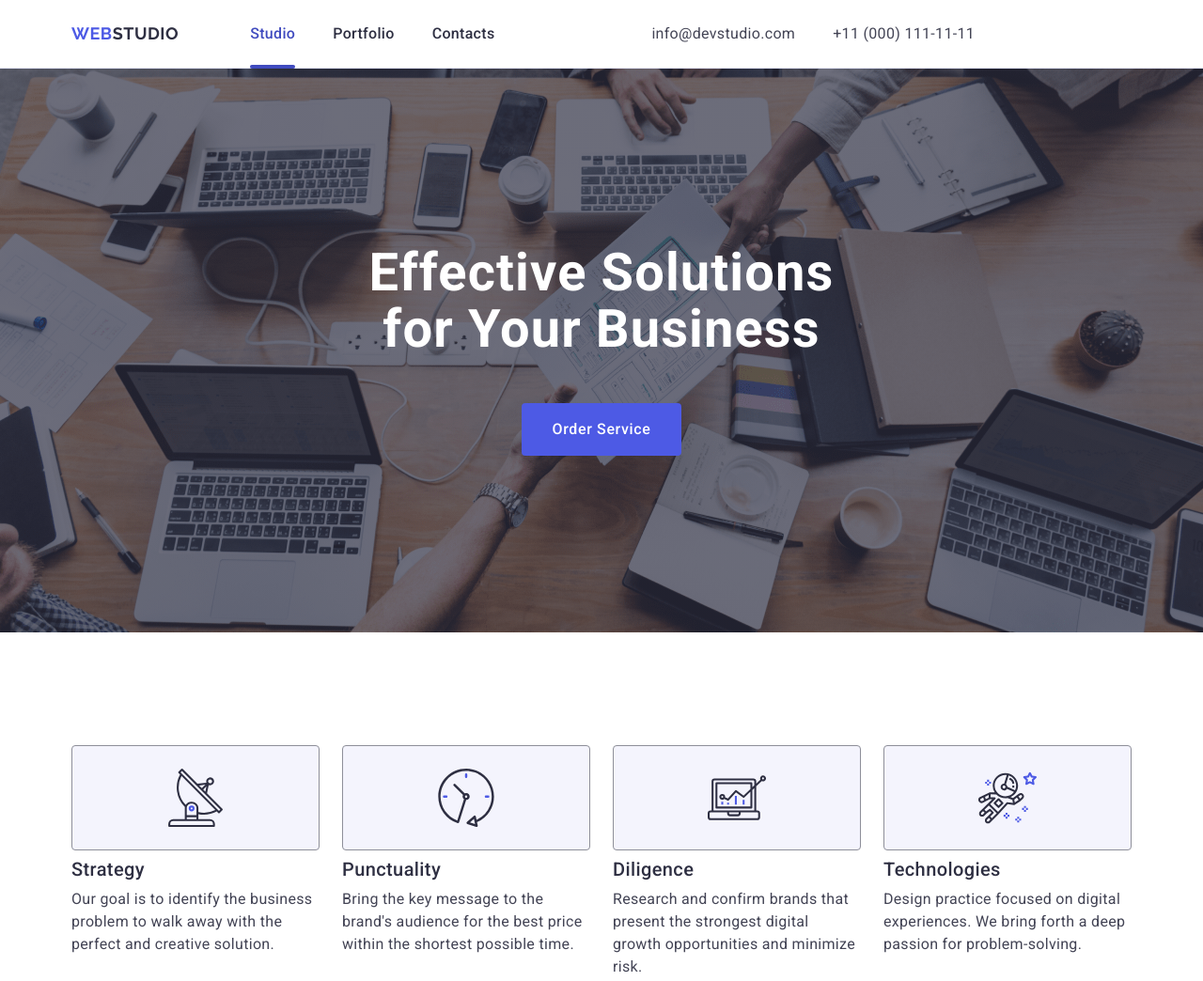
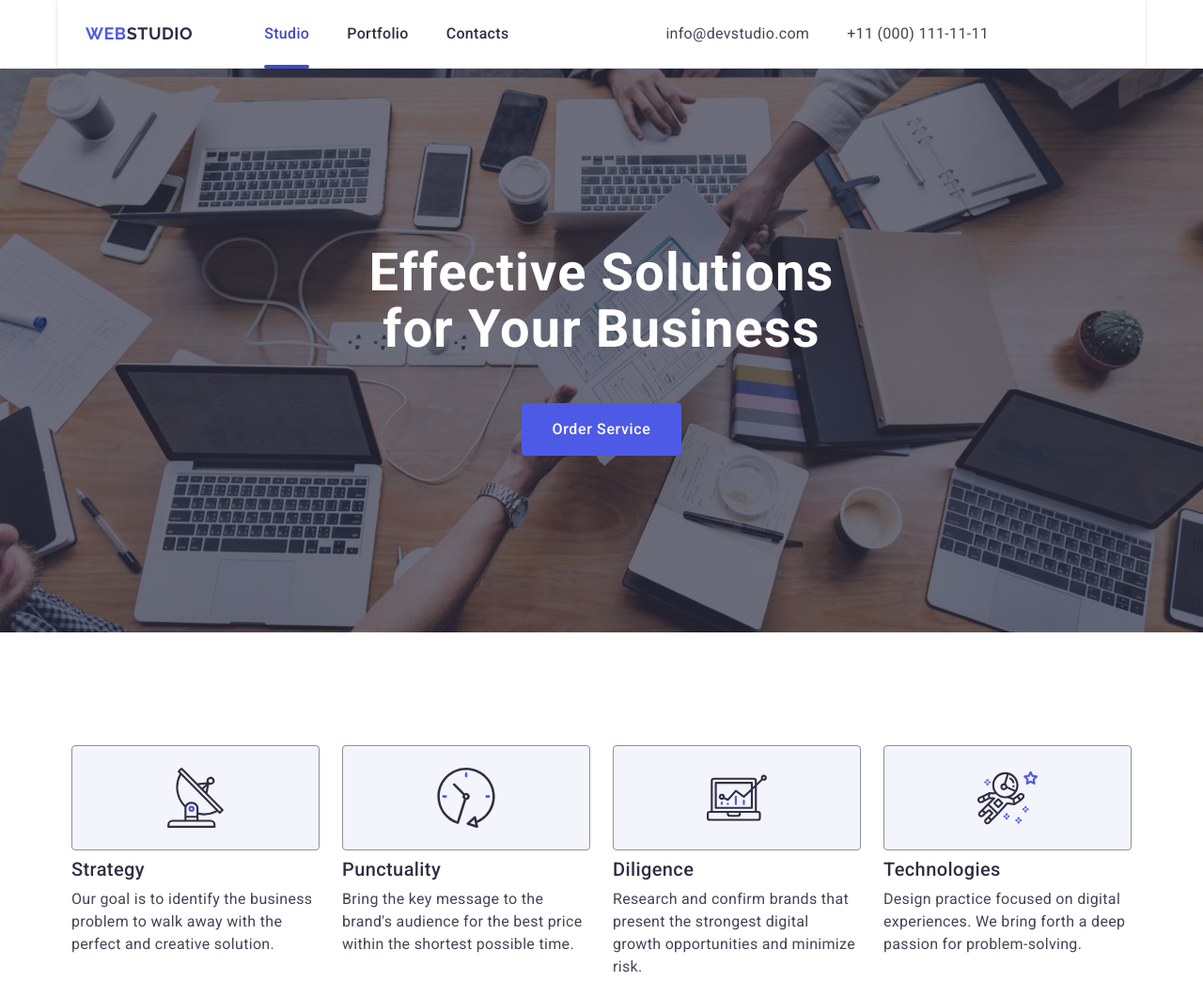
Before and after one commit to Nataliia21a/goit-markup-hw-04, a plain HTML site: page index.html in a window 1280 px wide. Shown: the top 1044 px of the page at 94% size. Drawn offline with nearby package versions, Linux system fonts and the light colour scheme.

Commit message:
red feature

```diff
--- a/css/style.css
+++ b/css/style.css
@@ -51,6 +51,8 @@ img {
 .header {
   border-bottom: 1px solid #e7e9fc;
   background: #fff;
+  box-shadow: 0px 2px 1px rgba(46, 47, 66, 0.08),
+    0px 1px 1px rgba(46, 47, 66, 0.16), 0px 1px 6px rgba(46, 47, 66, 0.08);
 }
 
 .container {
@@ -186,11 +188,12 @@ h1 {
 .hero {
   background: #2e2f42;
   padding: 188px 0;
+  max-width: 1440px;
   background-image: linear-gradient(
       rgba(46, 47, 66, 0.7),
       rgba(46, 47, 66, 0.7)
     ),
-    url(../images/people_office.png);
+    url(../images/people-office.jpg);
   background-repeat: no-repeat;
   background-position: center;
   background-size: cover;
@@ -218,6 +221,7 @@ h1 {
   align-self: center;
   display: block;
   min-width: 169px;
+  transition: background-color 250ms cubic-bezier(0.4, 0, 0.2, 1);
 }
 
 .hero-title {
@@ -248,10 +252,10 @@ h1 {
   width: calc((100% - 3 * 24px) / 4);
 }
 
-.icon-feature {
-  display: block;
-  padding: 24px 100px;
-  width: 100%;
+.icons-feature {
+  display: flex;
+  justify-content: center;
+  align-items: center;
   height: 112px;
   background-color: #f4f4fd;
   border-radius: 4px;
--- a/index.html
+++ b/index.html
@@ -21,7 +21,7 @@
   </head>
 
   <body>
-    <header class="header">
+    <header class="header container">
       <div class="container container-header">
         <nav class="navigation">
           <a href="./index.html" class="logo">Web<span>Studio</span></a>
@@ -69,9 +69,11 @@
           <h2 class="visually-hidden">Feature</h2>
           <ul class="feature-item">
             <li class="feature-item-list">
-              <svg class="icon-feature">
+              <div class="icons-feature">
+                <svg width="64" height="64" class="icon-strategy">
                   <use href="./images/icons.svg#icon-Strategy"></use>
                 </svg>
+              </div>
               <h3 class="feature-subtitle">Strategy</h3>
               <p class="feature-item-text">
                 Our goal is to identify the business problem to walk away with
@@ -79,9 +81,11 @@
               </p>
             </li>
             <li class="feature-item-list">
-              <svg class="icon-feature">
+              <div class="icons-feature">
+                <svg width="64" height="64" class="icon-Punctuality">
                   <use href="./images/icons.svg#icon-Punctuality"></use>
                 </svg>
+              </div>
               <h3 class="feature-subtitle">Punctuality</h3>
               <p class="feature-item-text">
                 Bring the key message to the brand's audience for the best price
@@ -89,9 +93,11 @@
               </p>
             </li>
             <li class="feature-item-list">
-              <svg class="icon-feature">
+              <div class="icons-feature">
+                <svg width="64" height="64" class="icon-Diligence">
                   <use href="./images/icons.svg#icon-Diligence"></use>
                 </svg>
+              </div>
               <h3 class="feature-subtitle">Diligence</h3>
               <p class="feature-item-text">
                 Research and confirm brands that present the strongest digital
@@ -99,9 +105,11 @@
               </p>
             </li>
             <li class="feature-item-list">
-              <svg class="icon-feature">
+              <div class="icons-feature">
+                <svg width="64" height="64" class="icon-Technologies">
                   <use href="./images/icons.svg#icon-Technologies"></use>
                 </svg>
+              </div>
               <h3 class="feature-subtitle">Technologies</h3>
               <p class="feature-item-text">
                 Design practice focused on digital experiences. We bring forth a
@@ -126,28 +134,28 @@
               <div class="team-text">
                 <h3 class="team-subtitle">Mark Guerrero</h3>
                 <p class="team-subtitle-text">Product Designer</p>
-                <div class="container-icons-team">
-                  <div class="icons-social">
+                <ul class="container-icons-team">
+                  <li class="icons-social">
                     <svg width="16px" height="16px">
                       <use href="./images/icons.svg#icon-instagram"></use>
                     </svg>
-                  </div>
-                  <div class="icons-social">
+                  </li>
+                  <li class="icons-social">
                     <svg width="16px" height="16px">
                       <use href="./images/icons.svg#icon-facebook"></use>
                     </svg>
-                  </div>
-                  <div class="icons-social">
+                  </li>
+                  <li class="icons-social">
                     <svg width="16px" height="16px">
                       <use href="./images/icons.svg#icon-twitter"></use>
                     </svg>
-                  </div>
-                  <div class="icons-social">
+                  </li>
+                  <li class="icons-social">
                     <svg width="16px" height="16px">
                       <use href="./images/icons.svg#icon-linkedin"></use>
                     </svg>
-                  </div>
-                </div>
+                  </li>
+                </ul>
               </div>
             </li>
             <li class="team-item">
```
Also changed, not shown: images/people-office.jpg (added), images/people_office.png (deleted). Lines whose indentation alone changed are shown as unchanged.
